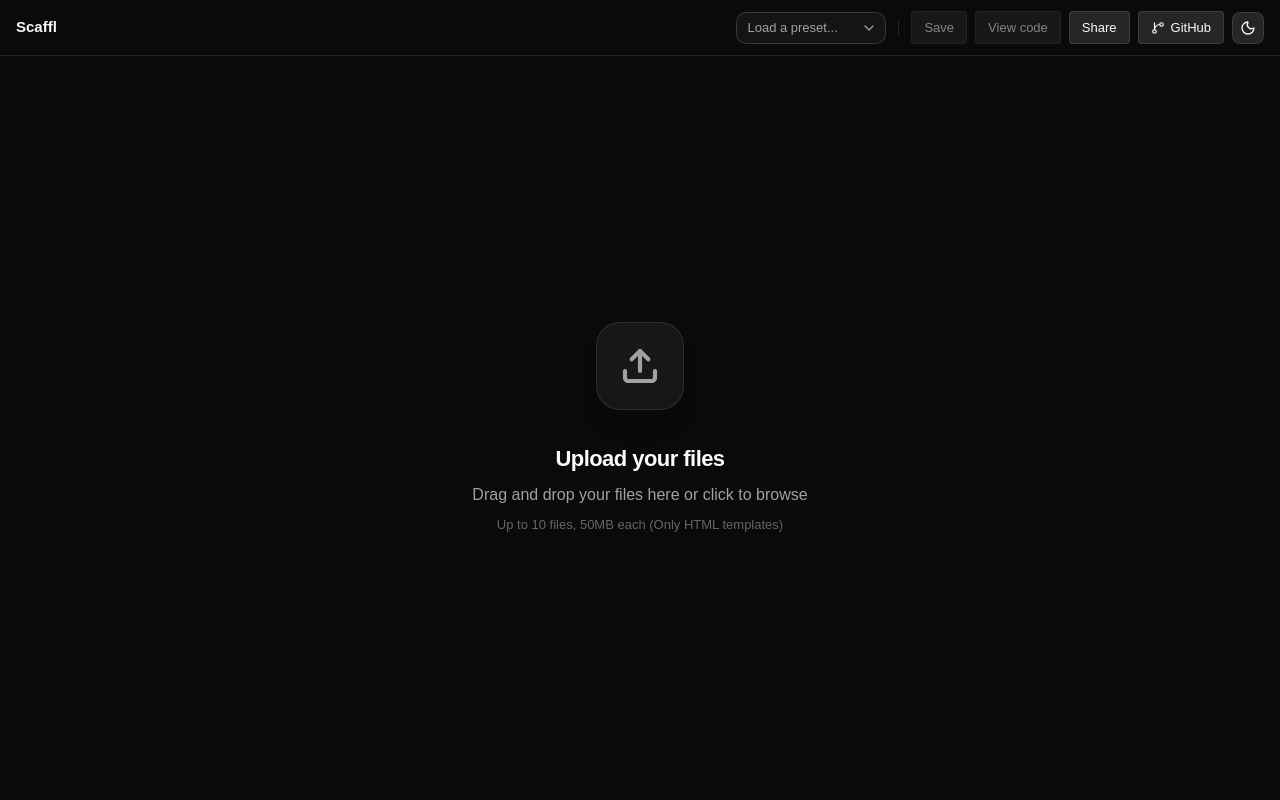
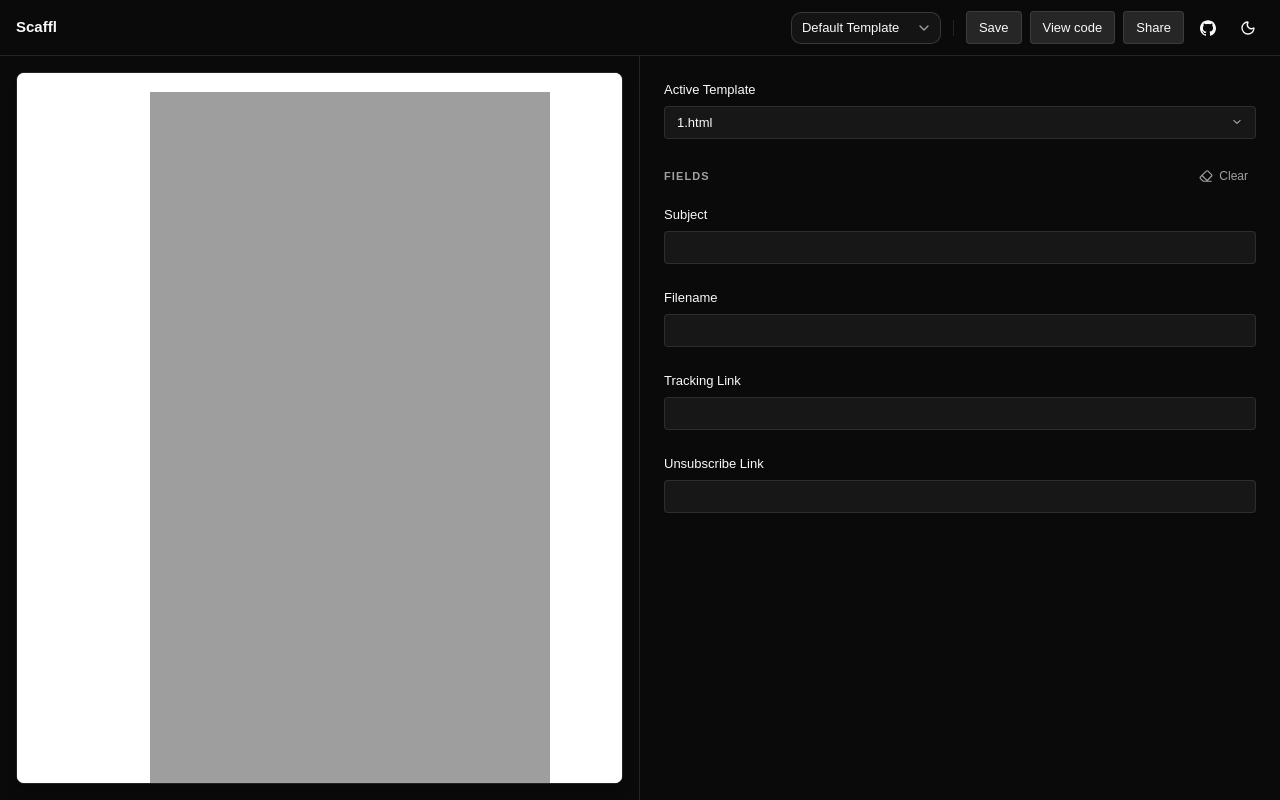
Before and after one commit to likweitan/html-generator, a React (Vite) app: page / in a window 1280 px wide. Built offline with nearby package versions, Linux system fonts and the light colour scheme.

Commit message:
refactor: implement template auto-loading, optimize theme switching, and update UI components

```diff
--- a/package.json
+++ b/package.json
@@ -17,6 +17,7 @@
     "react-dom": "^18.3.1",
     "react-router-dom": "^7.12.0",
     "shadcn": "^4.1.2",
+    "simple-icons": "^16.14.0",
     "tw-animate-css": "^1.4.0",
     "web-vitals": "^2.1.4"
   },
--- a/src/components/Home.jsx
+++ b/src/components/Home.jsx
@@ -1,7 +1,8 @@
 import React, { useState, useEffect, useRef, useCallback } from "react";
 import { saveAs } from "file-saver";
 import Cookies from "js-cookie";
-import { Edit, Eye, Download, Sparkles, Layers, Box, Wand2, Upload, GitBranch, Eraser } from "lucide-react";
+import { Edit, Eye, Download, Sparkles, Layers, Box, Wand2, Upload, Eraser } from "lucide-react";
+import { siGithub } from "simple-icons";
 import { ModeToggle } from "./mode-toggle";
 import { Button } from "./ui/button";
 import {
@@ -41,6 +42,10 @@ function extractTemplatePlaceholders(htmlContent) {
   return Array.from(fields);
 }
 
+const initialTemplateId = Object.keys(templates).find(
+  (templateId) => templateId !== "custom"
+) || "custom";
+
 /**
  * Convert a snake_case or camelCase field name into a human-readable label.
  * e.g. "tracking_link" -> "Tracking Link", "firstName" -> "First Name"
@@ -56,8 +61,11 @@ function Home() {
   const [parameters, setParameters] = useState(defaultParameters);
   const [templateFile, setTemplateFile] = useState(null);
   const [templateContent, setTemplateContent] = useState("");
-  const [selectedTemplate, setSelectedTemplate] = useState("custom");
+  const [selectedTemplate, setSelectedTemplate] = useState(initialTemplateId);
   const [isLoading, setIsLoading] = useState(false);
+  const [isInitialTemplateLoading, setIsInitialTemplateLoading] = useState(
+    initialTemplateId !== "custom"
+  );
   const [customFields, setCustomFields] = useState([]);
   const [showCodeModal, setShowCodeModal] = useState(false);
   const iframeRef = useRef(null);
@@ -69,6 +77,44 @@ function Home() {
     }, {});
     setParameters(loadedParams);
   }, []);
+
+  const loadTemplate = useCallback(async (selected) => {
+    if (selected === "custom") {
+      setTemplateFile(null);
+      setTemplateContent("");
+      return;
+    }
+
+    setCustomFields([]);
+    setIsLoading(true);
+
+    try {
+      const response = await fetch(templates[selected].htmlFile);
+      if (!response.ok) throw new Error("Failed to load template");
+      const text = await response.text();
+      setTemplateContent(text);
+      const blob = new Blob([text], { type: "text/html" });
+      setTemplateFile(
+        new File([blob], `${selected}.html`, { type: "text/html" })
+      );
+    } catch (error) {
+      console.error("Error loading template:", error);
+      alert("Failed to load template. Please try again.");
+    } finally {
+      setIsLoading(false);
+    }
+  }, []);
+
+  useEffect(() => {
+    if (initialTemplateId !== "custom") {
+      loadTemplate(initialTemplateId).finally(() => {
+        setIsInitialTemplateLoading(false);
+      });
+      return;
+    }
+
+    setIsInitialTemplateLoading(false);
+  }, [loadTemplate]);
 
   // Generate the preview HTML by replacing placeholders with current parameter values
   const generatePreviewHtml = useCallback(() => {
@@ -102,28 +148,7 @@ function Home() {
       Cookies.set(key, value, { expires: 7 });
     });
 
-    if (selected !== "custom") {
-      setCustomFields([]);
-      setIsLoading(true);
-      try {
-        const response = await fetch(templates[selected].htmlFile);
-        if (!response.ok) throw new Error("Failed to load template");
-        const text = await response.text();
-        setTemplateContent(text);
-        const blob = new Blob([text], { type: "text/html" });
-        setTemplateFile(
-          new File([blob], `${selected}.html`, { type: "text/html" })
-        );
-      } catch (error) {
-        console.error("Error loading template:", error);
-        alert("Failed to load template. Please try again.");
-      } finally {
-        setIsLoading(false);
-      }
-    } else {
-      setTemplateFile(null);
-      setTemplateContent("");
-    }
+    await loadTemplate(selected);
   };
 
   const handleInputChange = (e) => {
@@ -274,16 +299,26 @@ function Home() {
           <button onClick={handleFormSubmit} disabled={isLoading || !hasPreview} className="bg-muted hover:bg-accent text-[13px] px-3 py-1.5 rounded border border-border transition-colors text-foreground disabled:opacity-50">Save</button>
           <button onClick={() => setShowCodeModal(true)} disabled={!hasPreview} className="bg-muted hover:bg-accent text-[13px] px-3 py-1.5 rounded border border-border transition-colors text-foreground disabled:opacity-50">View code</button>
           <button className="bg-muted hover:bg-accent text-[13px] px-3 py-1.5 rounded border border-border transition-colors text-foreground">Share</button>
-          <a href="https://github.com/likweitan/scaffl" target="_blank" rel="noopener noreferrer" className="bg-muted hover:bg-accent text-[13px] px-3 py-1.5 rounded border border-border transition-colors text-foreground flex items-center gap-1.5">
-            <GitBranch className="w-3.5 h-3.5" />
-            GitHub
-          </a>
+          <Button variant="ghost" size="icon" asChild>
+            <a
+              href="https://github.com/likweitan/scaffl"
+              target="_blank"
+              rel="noopener noreferrer"
+              aria-label="GitHub repository">
+              <svg
+                viewBox="0 0 24 24"
+                aria-hidden="true"
+                className="h-4 w-4 fill-current">
+                <path d={siGithub.path} />
+              </svg>
+            </a>
+          </Button>
           <ModeToggle />
         </div>
       </header>
 
       <main className="flex flex-1 overflow-hidden bg-background">
-        {!hasPreview ? (
+        {!hasPreview && !isInitialTemplateLoading ? (
           <div className="flex-1 flex flex-col items-center justify-center text-center">
             <div className="relative group cursor-pointer flex flex-col items-center justify-center py-20 px-4 w-full max-w-lg">
               <input type="file" className="absolute inset-0 z-30 opacity-0 cursor-pointer" accept=".html" onChange={handleFileChange} />
--- a/src/components/mode-toggle.jsx
+++ b/src/components/mode-toggle.jsx
@@ -1,40 +1,35 @@
 import React from "react";
-import { Moon, Sun } from "lucide-react";
+import { Laptop, Moon, Sun } from "lucide-react";
 
-import {
-  DropdownMenu,
-  DropdownMenuContent,
-  DropdownMenuItem,
-  DropdownMenuTrigger,
-} from "@/components/ui/dropdown-menu";
+import { Button } from "@/components/ui/button";
 import { useTheme } from "@/components/theme-provider";
 
 export function ModeToggle() {
-  const { setTheme } = useTheme();
+  const { theme, setTheme } = useTheme();
+
+  const nextTheme = {
+    light: "dark",
+    dark: "system",
+    system: "light",
+  }[theme] || "light";
+
+  const label = {
+    light: "Light mode",
+    dark: "Dark mode",
+    system: "Use system theme",
+  }[theme] || "Use system theme";
 
   return (
-    <DropdownMenu>
-      <DropdownMenuTrigger>
-        <button
-          type="button"
-          className="relative flex items-center justify-center w-8 h-8 rounded-md border border-border bg-muted hover:bg-accent transition-colors text-foreground focus:outline-none"
-          aria-label="Toggle theme"
-        >
-          <Sun className="h-4 w-4 rotate-0 scale-100 transition-all dark:scale-0 dark:-rotate-90" />
-          <Moon className="absolute h-4 w-4 rotate-90 scale-0 transition-all dark:rotate-0 dark:scale-100" />
-        </button>
-      </DropdownMenuTrigger>
-      <DropdownMenuContent align="end">
-        <DropdownMenuItem onClick={() => setTheme("light")}>
-          Light
-        </DropdownMenuItem>
-        <DropdownMenuItem onClick={() => setTheme("dark")}>
-          Dark
-        </DropdownMenuItem>
-        <DropdownMenuItem onClick={() => setTheme("system")}>
-          System
-        </DropdownMenuItem>
-      </DropdownMenuContent>
-    </DropdownMenu>
+    <Button
+      type="button"
+      variant="ghost"
+      size="icon"
+      onClick={() => setTheme(nextTheme)}
+      aria-label={label}
+      title={label}>
+      {theme === "light" && <Sun className="h-4 w-4" />}
+      {theme === "dark" && <Moon className="h-4 w-4" />}
+      {theme === "system" && <Laptop className="h-4 w-4" />}
+    </Button>
   );
 }
--- a/src/components/theme-provider.jsx
+++ b/src/components/theme-provider.jsx
@@ -19,6 +19,15 @@ export function ThemeProvider({
 
   useEffect(() => {
     const root = window.document.documentElement;
+    const disableTransitions = document.createElement("style");
+
+    disableTransitions.appendChild(
+      document.createTextNode(
+        `*,*::before,*::after{transition:none!important;animation:none!important;}`
+      )
+    );
+
+    document.head.appendChild(disableTransitions);
 
     root.classList.remove("light", "dark");
 
@@ -29,10 +38,15 @@ export function ThemeProvider({
         : "light";
 
       root.classList.add(systemTheme);
-      return;
+    } else {
+      root.classList.add(theme);
     }
 
-    root.classList.add(theme);
+    window.requestAnimationFrame(() => {
+      window.requestAnimationFrame(() => {
+        disableTransitions.remove();
+      });
+    });
   }, [theme]);
 
   const value = {
```
Also changed, not shown: 6 other files (tests, documents, lock files or other folders).
